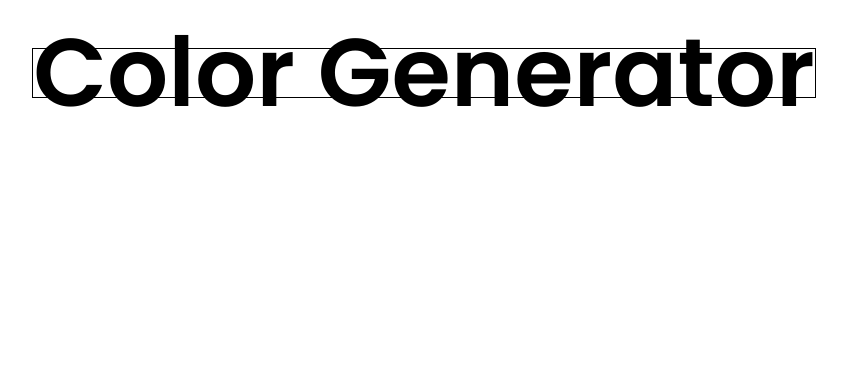
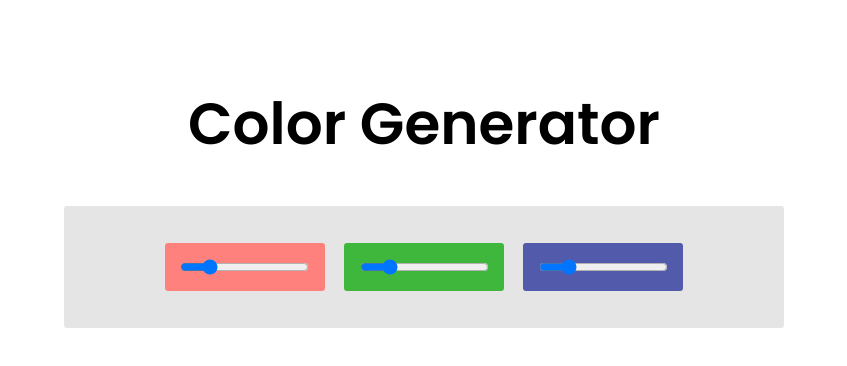
Before and after one commit to jbiers/color-generator, a React (Create React App) app: page / in a window 1280 px wide. Shown: the top 366 px of the page, without its empty margins (216-1063 px from the left). Built offline with nearby package versions, Linux system fonts and the light colour scheme.

Commit message:
added color input

```diff
--- a/src/App.tsx
+++ b/src/App.tsx
@@ -1,11 +1,12 @@
-import { Header } from "./components/Header";
-import { GlobalStyle } from "./styles/global";
+import { Header } from "./components/Header"
+import { ColorGenerator } from "./components/ColorGenerator"
+import { GlobalStyle } from "./styles/global"
 
 export function App() {
   return (
     <>
       <Header />
-
+      <ColorGenerator />
       <GlobalStyle />
     </>
   );
--- /dev/null
+++ b/src/components/ColorGenerator/index.tsx
@@ -0,0 +1,22 @@
+import { Container } from "./styles";
+
+export function ColorGenerator() {
+    return (
+        <Container>
+            <div className="colors">
+                <div className="color red">
+                    <input type="range" id="red" name="red"
+                        min="0" max="255" />
+                </div>
+                <div className="color green">
+                    <input type="range" id="red" name="red"
+                        min="0" max="255" />
+                </div>
+                <div className="color blue">
+                    <input type="range" id="red" name="red"
+                        min="0" max="255" />
+                </div>
+            </div>
+        </Container>
+    )
+}
--- /dev/null
+++ b/src/components/ColorGenerator/styles.ts
@@ -0,0 +1,42 @@
+import styled from 'styled-components'
+
+export const Container = styled.main`
+    width: 45rem;
+    margin: 2.438rem auto 0;
+    padding: 2.313rem;
+    border-radius: 0.188rem;
+    background: var(--light-gray);
+
+    .colors {
+        display: grid;
+        grid-template-columns: 10rem 10rem 10rem;
+        gap: 1.2rem;
+        margin: 0 auto;
+        justify-content: center;
+
+        .color {
+            height: 3rem;
+            width: 10rem;
+            border-radius: 0.188rem;
+            display: flex;
+            justify-content: center;
+            align-items: center;
+        }
+
+        .red {
+            background: var(--red);
+        }
+
+        .green {
+            background: var(--green);
+        }
+
+        .blue {
+            background: var(--blue);
+        }
+    }
+
+    @media (max-width: 700px) {
+        width: 100%;
+    }
+`
--- a/src/components/Header/styles.ts
+++ b/src/components/Header/styles.ts
@@ -1,24 +1,23 @@
 import styled from 'styled-components'
 
 export const Container = styled.header`
-    font-size: 3rem;
-    line-height: 3rem;
+    display: flex;
     justify-content: center;
     align-items: center;
     text-align: center;
 
-    display: flex;
-
-    width: 80%;
-    margin: 0 auto;
-
     h1 {
-        border: 1px solid black;
-        margin-top: 3rem;
+        margin-top: 5rem;
+        font-size: 3.625rem;
+        width: 80%;
     }
 
     @media (max-width: 1080px) {
+        h1 {
+            margin-top: 2rem;
+            line-height: 3rem;
+        }
+
         width: 100%;
-        font-size: 2rem;
     }
 `
```
